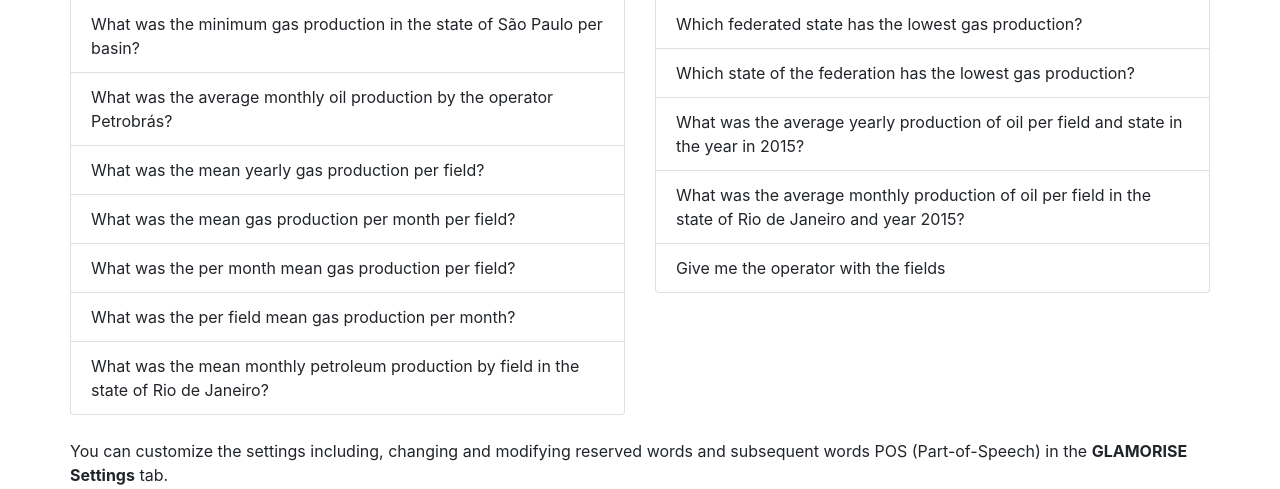
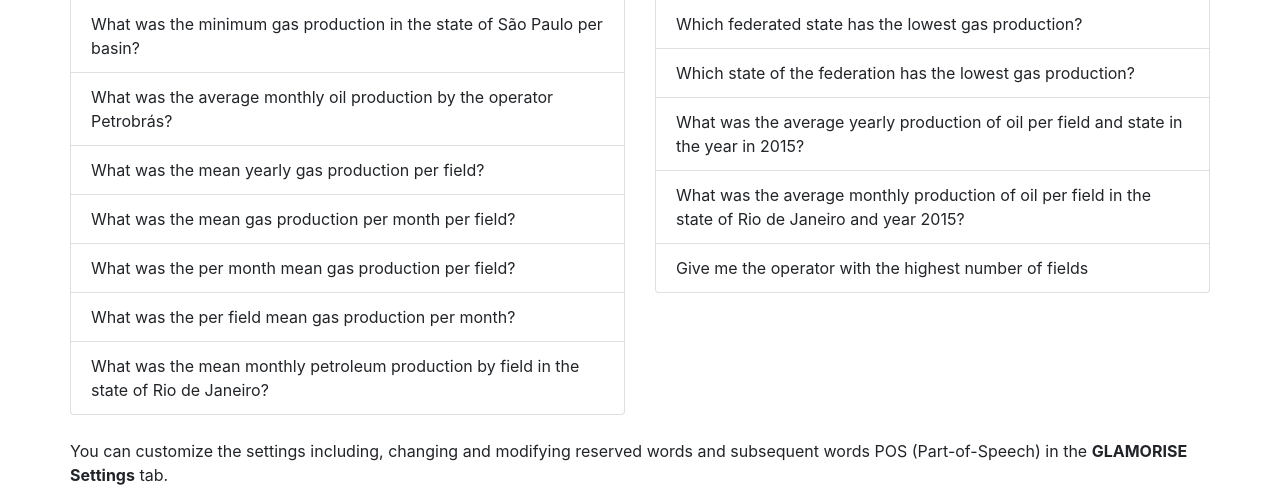
Before and after one commit to novello/GLAMORISE, a Flask app: page /glamorise_mock_anp in a window 1280 px wide. Shown: the part 732-1221 px from the top of the page. Run offline with Flask 2, Linux system fonts and the light colour scheme; some libraries are stand-ins or nearby versions.

Commit message:
question 22

```diff
--- a/web_interface/templates/mock_anp.html
+++ b/web_interface/templates/mock_anp.html
@@ -29,7 +29,7 @@
                 <li class="list-group-item">Which state of the federation has the lowest gas production?</li>
                 <li class="list-group-item">What was the average yearly production of oil per field and state in the year in 2015?</li>
                 <li class="list-group-item">What was the average monthly production of oil per field in the state of Rio de Janeiro and year 2015?</li>
-                <li class="list-group-item">Give me the operator with the fields</li>
+                <li class="list-group-item">Give me the operator with the highest number of fields</li>
             </div>
         </ul class="list-group">
     </div>
```
